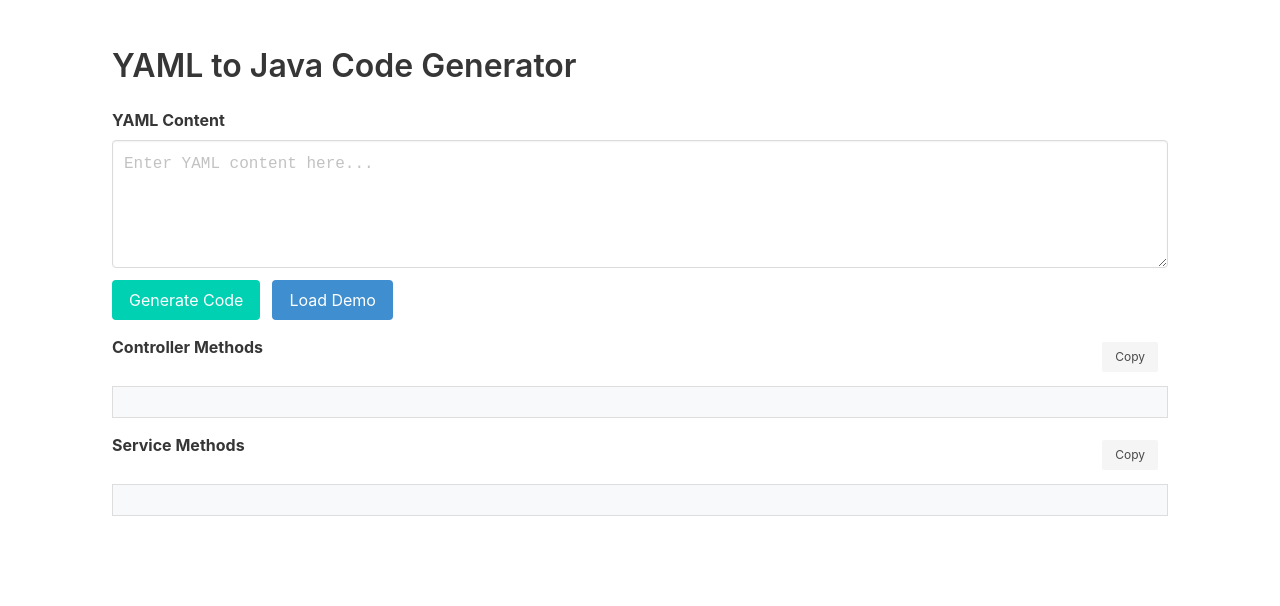
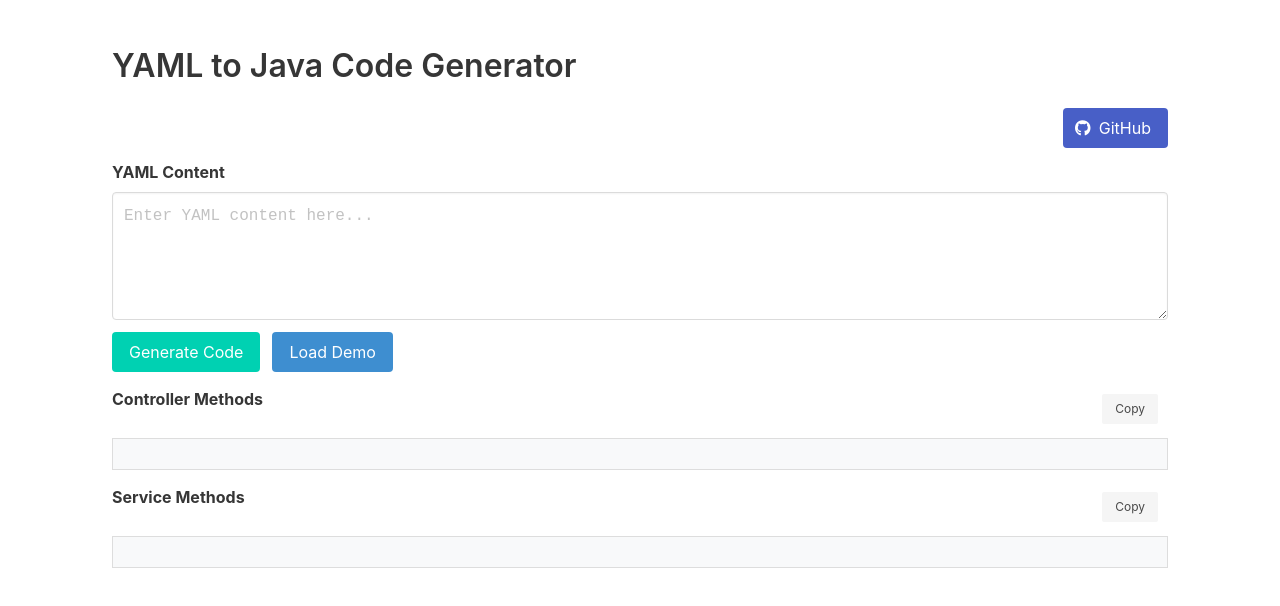
Before and after one commit to bdyxshy/bdyxshy.github.io, a plain HTML site: page yaml2java.html in a window 1280 px wide. Drawn offline with nearby package versions, Linux system fonts and the light colour scheme; some packages are replaced by stand-ins of ours; a script that the page names is missing.

Commit message:
Update yaml2java.html
增加Git仓库超链接

```diff
--- a/yaml2java.html
+++ b/yaml2java.html
@@ -6,6 +6,7 @@
     <title>YAML to Java Code Generator</title>
     <!-- 引入 Bulma CSS 框架 -->
     <link rel="stylesheet" href="https://cdn.jsdelivr.net/npm/bulma@0.9.3/css/bulma.min.css">
+    <link rel="stylesheet" href="https://cdnjs.cloudflare.com/ajax/libs/font-awesome/6.0.0-beta3/css/all.min.css">
     <style>
         .textarea {
             font-family: monospace;
@@ -29,7 +30,22 @@
 <div class="container">
     <section class="section">
         <h1 class="title">YAML to Java Code Generator</h1>
-
+        <div class="field">
+            <div class="level">
+                <div class="level-left">
+                </div>
+                <div class="level-right">
+                    <div class="github-button">
+                        <a class="button is-link" href="https://github.com/bdyxshy/bdyxshy.github.io" target="_blank">
+            <span class="icon is-small">
+                <i class="fab fa-github"></i>
+            </span>
+                            <span>GitHub</span>
+                        </a>
+                    </div>
+                </div>
+            </div>
+        </div>
         <div class="field">
             <label class="label">YAML Content</label>
             <div class="control">
@@ -45,7 +61,6 @@
                 <button class="button is-info" onclick="loadDemo()">Load Demo</button>
             </div>
         </div>
-
         <div class="field">
             <div class="level">
                 <div class="level-left">
```
